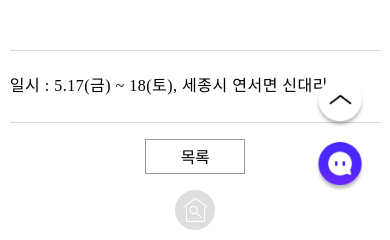
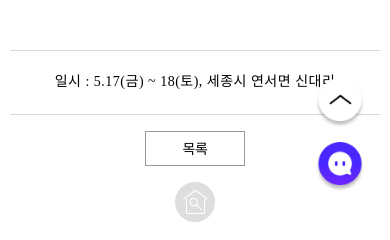
Before and after one commit to AungThuKha20/House_talk, a website: page page/housetalknews_detail.html in a window 390 px wide. Shown: the part 597-837 px from the top of the page. Drawn offline with nearby package versions, Linux system fonts and the light colour scheme; files that its build step writes are made by us from their sources; a script that the page names is missing; a web font is replaced by a local one.

Commit message:
update main

```diff
--- a/assets/css/common.css
+++ b/assets/css/common.css
@@ -668,6 +668,8 @@ img {
 .list_btn {
   width: 160px;
   height: 46px;
+  font-weight: 300;
+  font-size: 20px;
   padding: 11px 59px;
   border: 1px solid #999999;
   text-align: center;
@@ -675,7 +677,7 @@ img {
 .list_btn a {
   font-weight: 300;
   font-size: 20px;
-  line-height: 23.87px;
+  /* line-height: 23.87px; */
   /* letter-spacing: 1px; */
 }
 .view_form_btn_cont {
--- a/assets/css/media3.css
+++ b/assets/css/media3.css
@@ -888,8 +888,9 @@
   }
 
   .view_talk_para2 p {
-    font-size: 16px;
-    padding: 16px 0px 16px 0px;
+    font-size: 14px;
+    text-align: center;
+    padding: 12px 0px 12px 0px;
   }
   .sub_page_title p {
     letter-spacing: -0.1px;
--- a/page/housetalknews_detail.html
+++ b/page/housetalknews_detail.html
@@ -52,7 +52,9 @@
             </div>
         </div>
         <div class="button_gp">
-            <a href="/dist/housetalknews_list.html" class="list_btn">목록</a>
+           <div class="list_btn">
+            <a href="/dist/housetalknews_list.html" class="">목록</a>
+           </div>
             <a href="/dist/constructconsult.html" class="consult_link">
                 <img src="/assets/imgs/sub3/Frame 504.png" alt="">
             </a>
```
Also changed, not shown: dist/housetalknews_detail.html.
